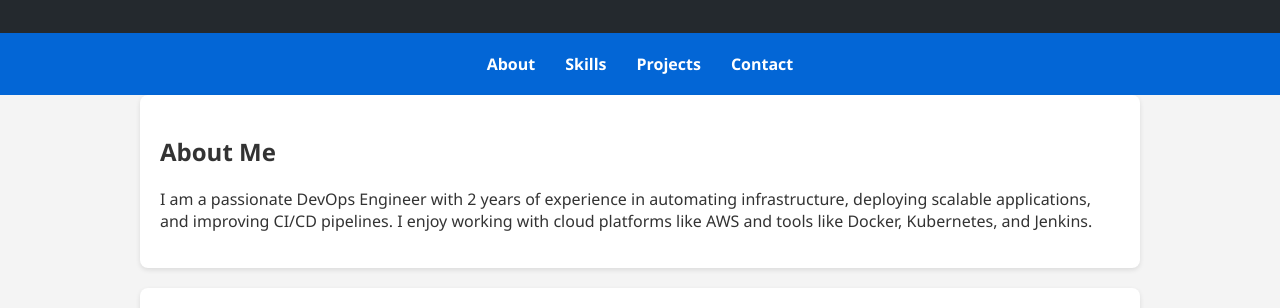
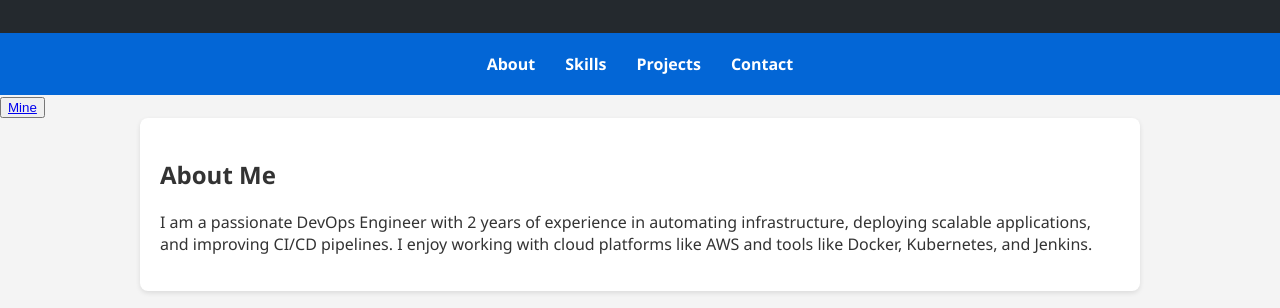
Before and after one commit to Abhiram2404/Abhiram2404.github.io, a plain HTML site: page index.html in a window 1280 px wide. Shown: the part 131-439 px from the top of the page. Drawn offline with Linux system fonts and the light colour scheme.

Commit message:
Update index.html

```diff
--- a/index.html
+++ b/index.html
@@ -117,6 +117,8 @@
     <a href="#contact">Contact</a>
   </nav>
 
+  <button type="button"><a href="https://Abhiram2404.github.io/mine">Mine</a></button>
+
   <section id="about" class="card">
     <h2>About Me</h2>
     <p>I am a passionate DevOps Engineer with 2 years of experience in automating infrastructure, deploying scalable applications, and improving CI/CD pipelines. I enjoy working with cloud platforms like AWS and tools like Docker, Kubernetes, and Jenkins.</p>
```
